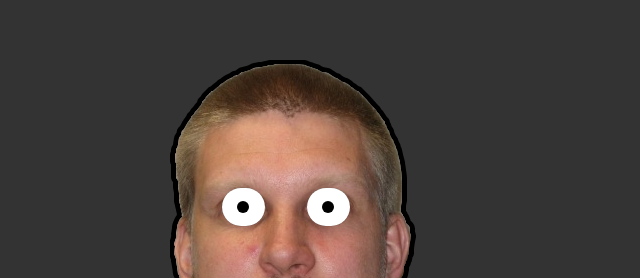
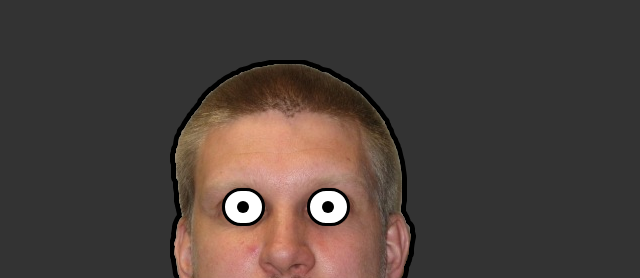
Before and after one commit to melonmanchan/motivaationarsu, a plain HTML site: page index.html in a window 1280 px wide. Shown: the part 157-435 px from the top of the page, without its empty margins (406-1046 px from the left). Drawn offline with nearby package versions, Linux system fonts and the light colour scheme.

Commit message:
black border to narsu

```diff
--- a/css/motivaationarsu.css
+++ b/css/motivaationarsu.css
@@ -28,6 +28,7 @@ html {
     overflow: hidden;
     position: relative;
     box-shadow: 0px 0px 1px 0px rgba(0, 0, 0, 0.5);
+    border: 3px solid rgba(0,0,0,1);
 }
 
 .iris {
```
